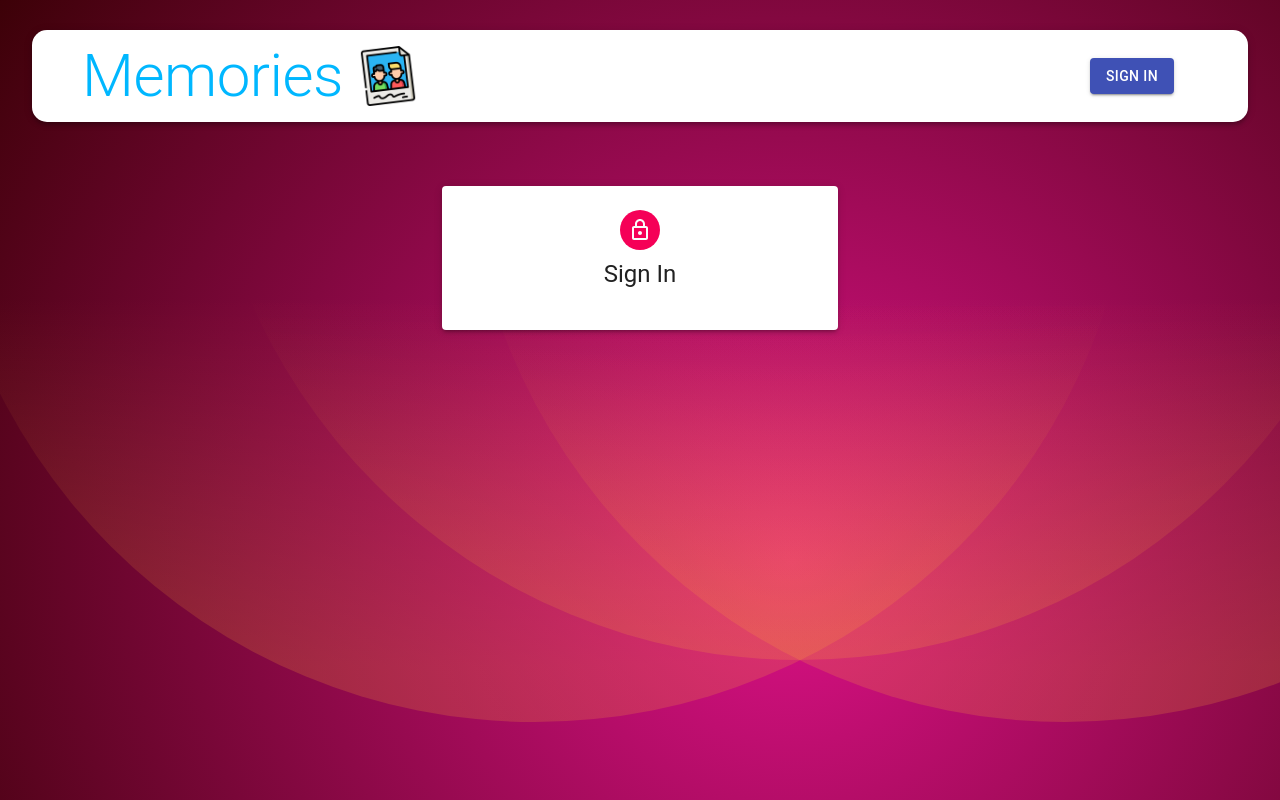
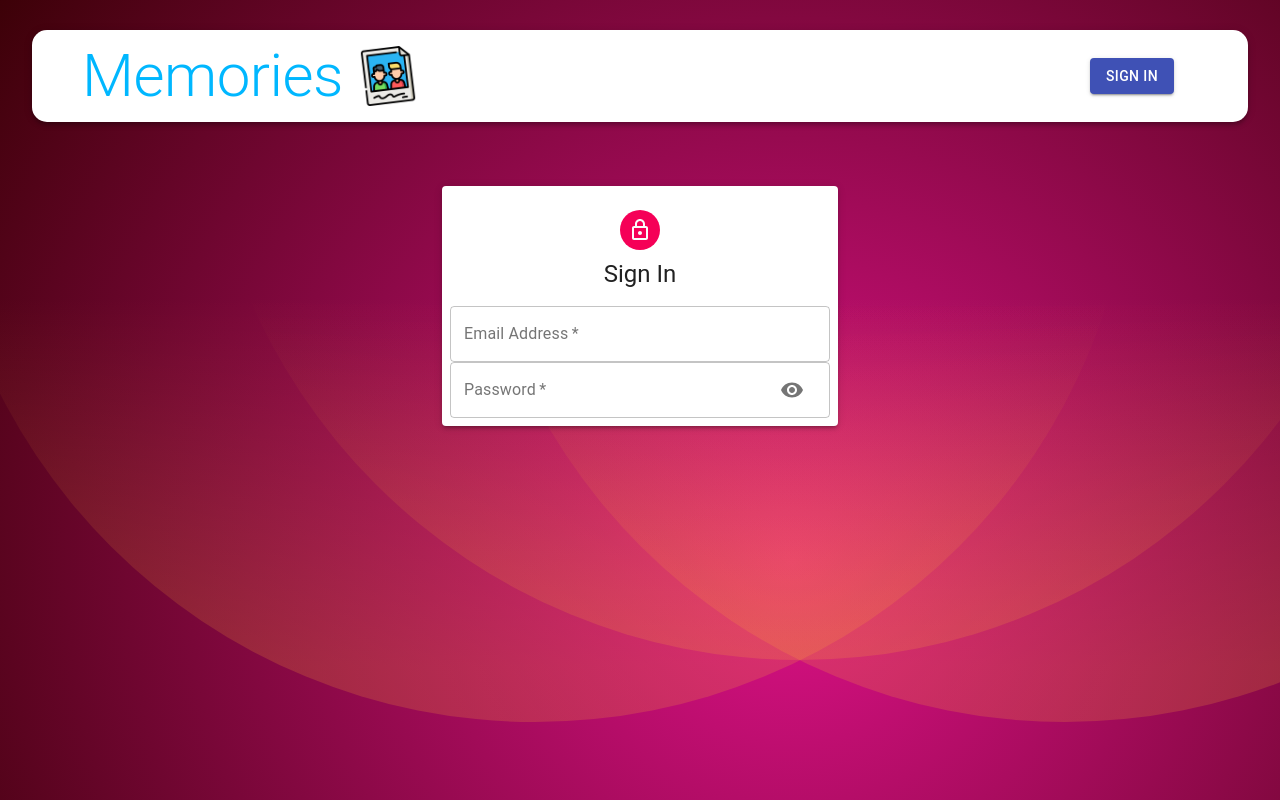
Before and after one commit to akaahl/memories-app, a React (Create React App) app in the folder client/: page /auth in a window 1280 px wide. Built offline with nearby package versions, Linux system fonts and the light colour scheme.

Commit message:
Added several input elements in Auth component, and also handleShowPassword function

```diff
--- a/client/src/components/Auth/Auth.js
+++ b/client/src/components/Auth/Auth.js
@@ -1,3 +1,4 @@
+import { useState } from "react";
 import useStyles from "./styles";
 import {
   Avatar,
@@ -14,6 +15,7 @@ import Input from "./Input";
 const Auth = () => {
   const classes = useStyles();
   const isSignUp = false;
+  const [showPassword, setShowPassword] = useState(false);
 
   const handleSubmit = (e) => {
     e.preventDefault();
@@ -22,6 +24,9 @@ const Auth = () => {
   const handleChange = (e) => {
     console.log("handle change");
   };
+
+  const handleShowPassword = () =>
+    setShowPassword((prevShowPassword) => !prevShowPassword);
 
   return (
     <Container component="main" maxWidth="xs">
@@ -51,6 +56,19 @@ const Auth = () => {
                 />
               </>
             )}
+            <Input
+              name="email"
+              label="Email Address"
+              handleChange={handleChange}
+              type="email"
+            />
+            <Input
+              name="password"
+              label="Password"
+              handleChange={handleChange}
+              type={showPassword ? "text" : "password"}
+              handleShowPassword={handleShowPassword}
+            />
           </Grid>
         </form>
       </Paper>
```
